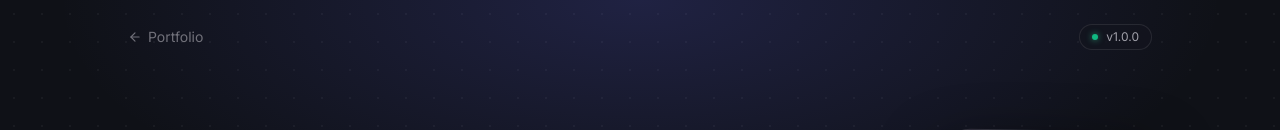
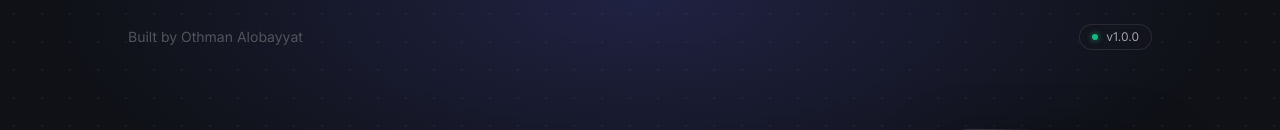
Before and after one commit to othmanalobayyat/portfolio, a Next.js app: page /todo in a window 1280 px wide. Shown: the top 130 px of the page. Built offline with nearby package versions, Linux system fonts and the light colour scheme.

Commit message:
to do page Vtemp

```diff
--- a/app/todo/page.tsx
+++ b/app/todo/page.tsx
@@ -2,7 +2,6 @@ import type { Metadata } from "next";
 import Image from "next/image";
 import {
   Download,
-  ArrowLeft,
   CalendarDays,
   Trophy,
   TrendingUp,
@@ -158,15 +157,11 @@ export default function TodoPage() {
           <div className="absolute inset-x-0 bottom-0 h-48 bg-gradient-to-t from-[#0F1117] to-transparent" />
         </div>
 
-        {/* Nav row — integrated into the hero, bathed in the same atmosphere */}
+        {/* Nav row */}
         <div className="relative mx-auto mb-14 flex max-w-5xl items-center justify-between lg:mb-20">
-          <a
-            href="/"
-            className="inline-flex items-center gap-1.5 text-sm text-zinc-500 transition-colors hover:text-zinc-300"
-          >
-            <ArrowLeft className="h-3.5 w-3.5" />
-            Portfolio
-          </a>
+          <span className="text-sm text-zinc-600">
+            Built by Othman Alobayyat
+          </span>
           <div className="inline-flex items-center gap-2 rounded-full border border-zinc-700/50 bg-[#13141F]/80 px-3 py-1 text-xs text-zinc-400">
             <div className="h-1.5 w-1.5 rounded-full bg-emerald-500 shadow-[0_0_6px_rgba(52,211,153,0.7)]" />
             v1.0.0
@@ -499,24 +494,10 @@ export default function TodoPage() {
             </span>
             <span className="hidden text-zinc-700 sm:inline">·</span>
             <span className="hidden text-xs text-zinc-500 sm:inline">
-              Built by{" "}
-              <a
-                href="/"
-                className="text-zinc-400 transition-colors hover:text-zinc-200"
-              >
-                Othman Alobayyat
-              </a>
+              Built by Othman Alobayyat
             </span>
           </div>
-          <div className="flex items-center gap-4">
-            <a
-              href="/"
-              className="text-xs text-zinc-500 transition-colors hover:text-zinc-300"
-            >
-              Portfolio →
-            </a>
-            <span className="text-xs text-zinc-600">© 2025</span>
-          </div>
+          <span className="text-xs text-zinc-600">© 2025</span>
         </div>
       </footer>
     </div>
```
